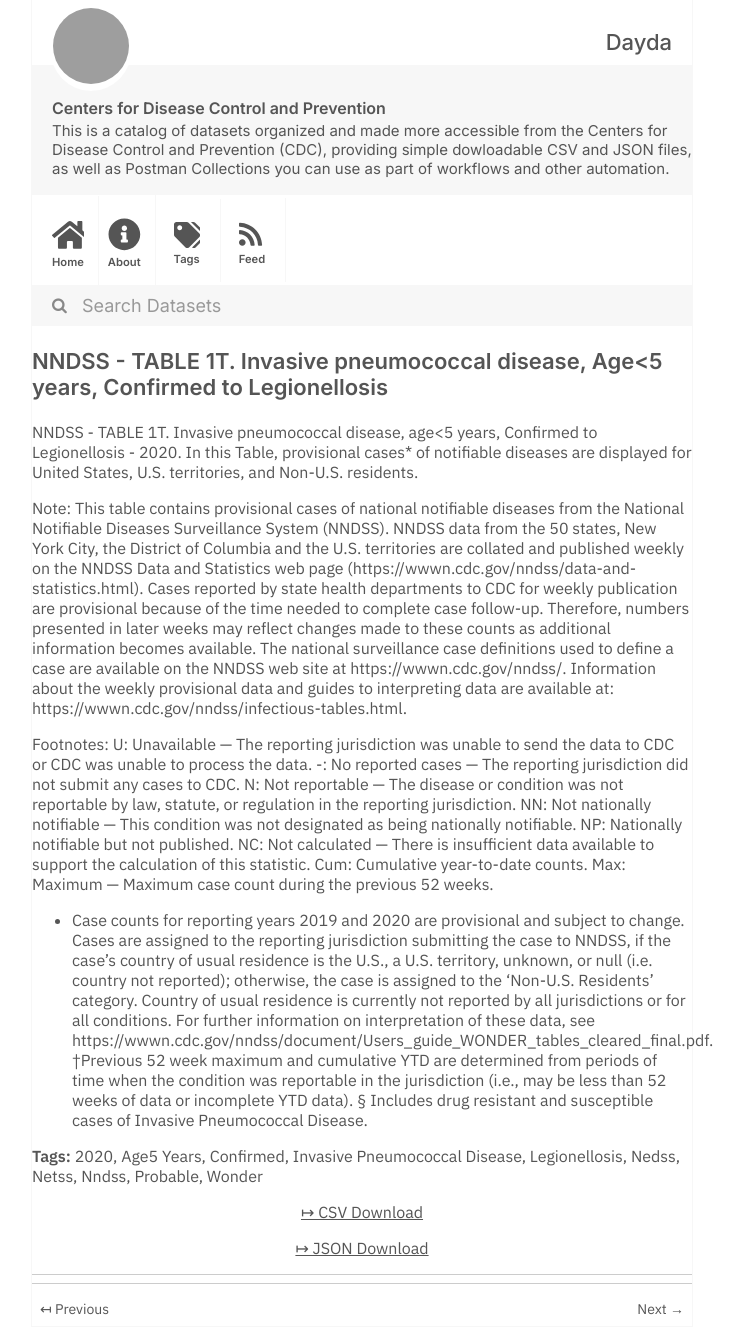
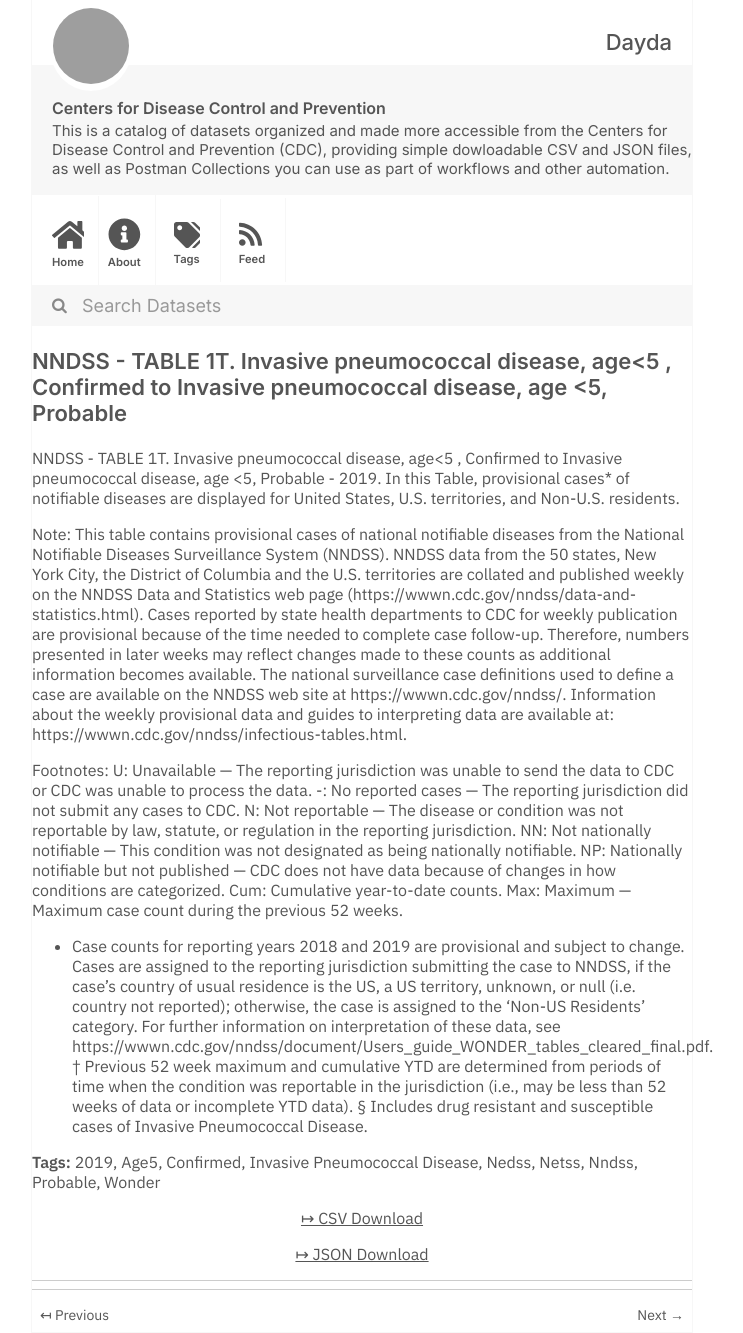
Before and after one commit to dayda-entities/centers-for-disease-control-and-prevention, a Jekyll site: the page built from _posts/2020-11-12-nndss-table-1t-invasive-pneumo.md, in a window 1280 px wide. Shown: the whole page, without its empty margins (278-1021 px from the left). Built offline with Jekyll 4.4.1, drawn with Linux system fonts in a browser that asks for light colours; grey boxes are pictures that could not be loaded.

Commit message:
Publish Data

```diff
--- a/_posts/2020-11-12-nndss-table-1t-invasive-pneumo.md
+++ b/_posts/2020-11-12-nndss-table-1t-invasive-pneumo.md
@@ -1,29 +1,28 @@
 ---
 title: >-
-  NNDSS - TABLE 1T. Invasive pneumococcal disease, Age<5 years, Confirmed to
-  Legionellosis
-created: '2020-11-12T12:13:04.441920'
-modified: '2021-04-21T19:14:34.850548'
+  NNDSS - TABLE 1T. Invasive pneumococcal disease, age<5 , Confirmed to Invasive
+  pneumococcal disease, age <5, Probable
+created: '2020-11-12T12:13:09.749734'
+modified: '2021-04-21T19:14:59.392746'
 state: active
 type: dataset
 tags:
-  - '2020'
-  - Age5 Years
+  - '2019'
+  - Age5
   - Confirmed
   - Invasive Pneumococcal Disease
-  - Legionellosis
   - Nedss
   - Netss
   - Nndss
   - Probable
   - Wonder
 groups: []
-csv_url: 'https://data.cdc.gov/api/views/5hvx-krph/rows.csv?accessType=DOWNLOAD'
-json_url: 'https://data.cdc.gov/api/views/5hvx-krph/rows.json?accessType=DOWNLOAD'
+csv_url: 'https://data.cdc.gov/api/views/62yv-gyiz/rows.csv?accessType=DOWNLOAD'
+json_url: 'https://data.cdc.gov/api/views/62yv-gyiz/rows.json?accessType=DOWNLOAD'
 layout: post
 
 ---
-NNDSS - TABLE 1T. Invasive pneumococcal disease, age<5 years, Confirmed to Legionellosis - 2020. In this Table, provisional cases* of notifiable diseases are displayed for United States, U.S. territories, and Non-U.S. residents.
+NNDSS - TABLE 1T. Invasive pneumococcal disease, age<5 , Confirmed to Invasive pneumococcal disease, age <5, Probable  - 2019. In this Table, provisional cases* of notifiable diseases are displayed for United States, U.S. territories, and Non-U.S. residents.
 
 Note:
 This table contains provisional cases of national notifiable diseases from the National Notifiable Diseases Surveillance System (NNDSS). NNDSS data from the 50 states, New York City, the District of Columbia and the U.S. territories are collated and published weekly on the NNDSS Data and Statistics web page (https://wwwn.cdc.gov/nndss/data-and-statistics.html). Cases reported by state health departments to CDC for weekly publication are provisional because of the time needed to complete case follow-up. Therefore, numbers presented in later weeks may reflect changes made to these counts as additional information becomes available. The national surveillance case definitions used to define a case are available on the NNDSS web site at https://wwwn.cdc.gov/nndss/. Information about the weekly provisional data and guides to interpreting data are available at: https://wwwn.cdc.gov/nndss/infectious-tables.html.
@@ -33,10 +32,9 @@ U: Unavailable — The reporting jurisdiction was unable to send the data to CDC
 -: No reported cases — The reporting jurisdiction did not submit any cases to CDC.
 N: Not reportable — The disease or condition was not reportable by law, statute, or regulation in the reporting jurisdiction.
 NN: Not nationally notifiable — This condition was not designated as being nationally notifiable.
-NP: Nationally notifiable but not published.
-NC: Not calculated — There is insufficient data available to support the calculation of this statistic.
+NP: Nationally notifiable but not published — CDC does not have data because of changes in how conditions are categorized.
 Cum: Cumulative year-to-date counts.
-Max: Maximum — Maximum case count during the previous 52 weeks.
-* Case counts for reporting years 2019 and 2020 are provisional and subject to change. Cases are assigned to the reporting jurisdiction submitting the case to NNDSS, if the case's country of usual residence is the U.S., a U.S. territory, unknown, or null (i.e. country not reported); otherwise, the case is assigned to the 'Non-U.S. Residents' category. Country of usual residence is currently not reported by all jurisdictions or for all conditions. For further information on interpretation of these data, see https://wwwn.cdc.gov/nndss/document/Users_guide_WONDER_tables_cleared_final.pdf.
-†Previous 52 week maximum and cumulative YTD are determined from periods of time when the condition was reportable in the jurisdiction (i.e., may be less than 52 weeks of data or incomplete YTD data).
+ Max: Maximum — Maximum case count during the previous 52 weeks.
+* Case counts for reporting years 2018 and 2019 are provisional and subject to change. Cases are assigned to the reporting jurisdiction submitting the case to NNDSS, if the case's country of usual residence is the US, a US territory, unknown, or null (i.e. country not reported); otherwise, the case is assigned to the 'Non-US Residents' category. For further information on interpretation of these data, see https://wwwn.cdc.gov/nndss/document/Users_guide_WONDER_tables_cleared_final.pdf.
+† Previous 52 week maximum and cumulative YTD are determined from periods of time when the condition was reportable in the jurisdiction (i.e., may be less than 52 weeks of data or incomplete YTD data).
 § Includes drug resistant and susceptible cases of Invasive Pneumococcal Disease.
```
